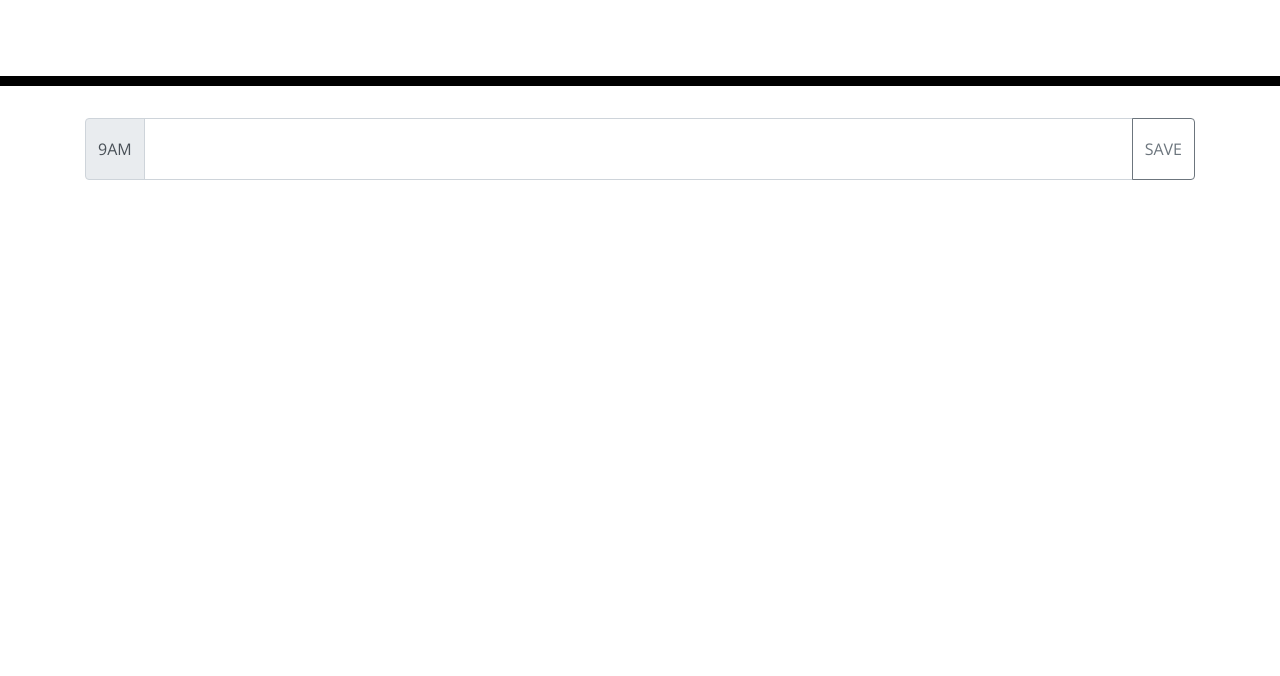
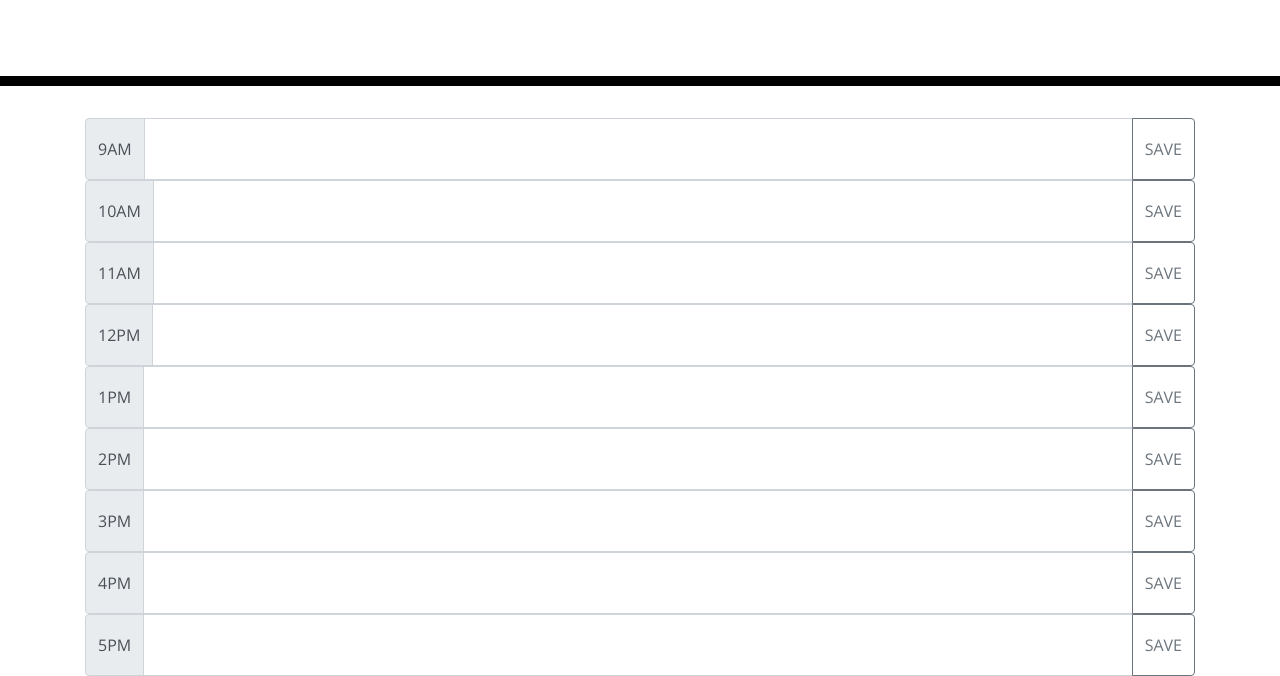
Before and after one commit to vadimsusername/dayscheduler, a plain HTML site: page index.html in a window 1280 px wide. Shown: the part 182-858 px from the top of the page. Before the commit the page ends 800 px from the top, so only its background shows below. Drawn offline with nearby package versions, Linux system fonts and the light colour scheme.

Commit message:
added rows for each hour in index

```diff
--- a/index.html
+++ b/index.html
@@ -39,6 +39,78 @@
           <button class="btn btn-outline-secondary" type="button">SAVE</button>
         </div>
       </div>
+      <div class="input-group ">
+        <div class="input-group-prepend">
+          <span class="input-group-text">10AM </span>
+        </div>
+        <textarea class="form-control" aria-label="With textarea"></textarea>
+        <div class="input-group-append">
+          <button class="btn btn-outline-secondary" type="button">SAVE</button>
+        </div>
+      </div>
+      <div class="input-group ">
+        <div class="input-group-prepend">
+          <span class="input-group-text">11AM </span>
+        </div>
+        <textarea class="form-control" aria-label="With textarea"></textarea>
+        <div class="input-group-append">
+          <button class="btn btn-outline-secondary" type="button">SAVE</button>
+        </div>
+      </div>
+      <div class="input-group ">
+        <div class="input-group-prepend">
+          <span class="input-group-text">12PM </span>
+        </div>
+        <textarea class="form-control" aria-label="With textarea"></textarea>
+        <div class="input-group-append">
+          <button class="btn btn-outline-secondary" type="button">SAVE</button>
+        </div>
+      </div>
+      <div class="input-group ">
+        <div class="input-group-prepend">
+          <span class="input-group-text">1PM </span>
+        </div>
+        <textarea class="form-control" aria-label="With textarea"></textarea>
+        <div class="input-group-append">
+          <button class="btn btn-outline-secondary" type="button">SAVE</button>
+        </div>
+      </div>
+      <div class="input-group ">
+        <div class="input-group-prepend">
+          <span class="input-group-text">2PM </span>
+        </div>
+        <textarea class="form-control" aria-label="With textarea"></textarea>
+        <div class="input-group-append">
+          <button class="btn btn-outline-secondary" type="button">SAVE</button>
+        </div>
+      </div>
+      <div class="input-group ">
+        <div class="input-group-prepend">
+          <span class="input-group-text">3PM</span>
+        </div>
+        <textarea class="form-control" aria-label="With textarea"></textarea>
+        <div class="input-group-append">
+          <button class="btn btn-outline-secondary" type="button">SAVE</button>
+        </div>
+      </div>
+      <div class="input-group ">
+        <div class="input-group-prepend">
+          <span class="input-group-text">4PM</span>
+        </div>
+        <textarea class="form-control" aria-label="With textarea"></textarea>
+        <div class="input-group-append">
+          <button class="btn btn-outline-secondary" type="button">SAVE</button>
+        </div>
+      </div>
+      <div class="input-group ">
+        <div class="input-group-prepend">
+          <span class="input-group-text">5PM</span>
+        </div>
+        <textarea class="form-control" aria-label="With textarea"></textarea>
+        <div class="input-group-append">
+          <button class="btn btn-outline-secondary" type="button">SAVE</button>
+        </div>
+      </div>
     </div>
 
     <script src="https://code.jquery.com/jquery-3.4.1.min.js"></script>
```
